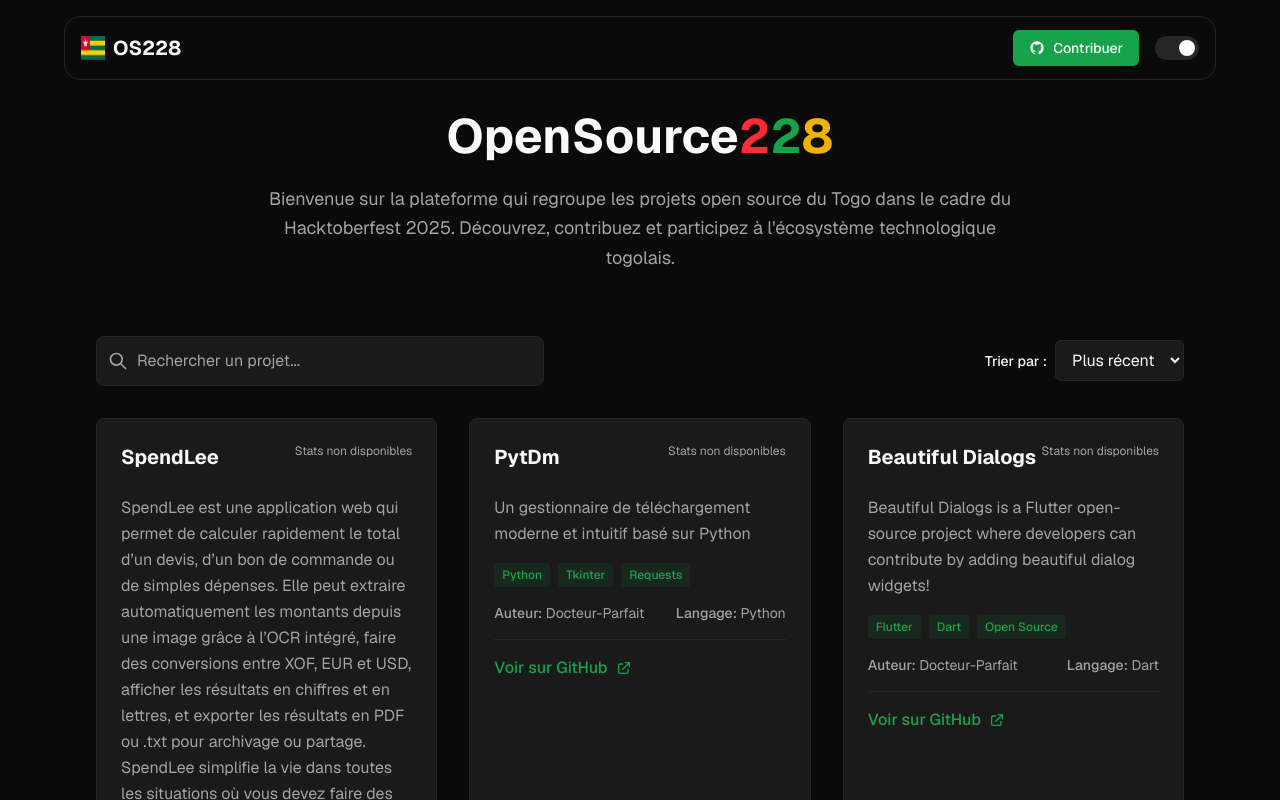
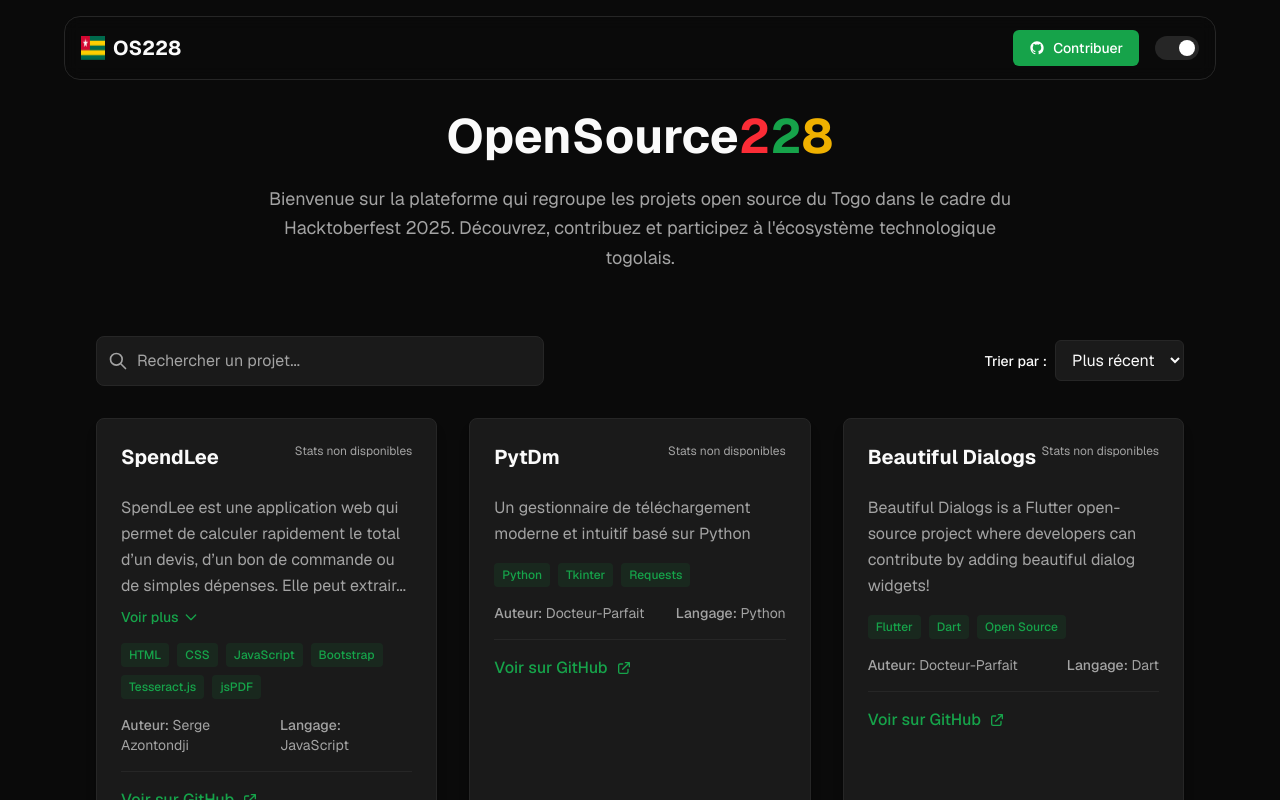
Before and after one commit to IlemLembo/os228, a Next.js app: page / in a window 1280 px wide. Shown: the top 800 px of the page. Built offline with nearby package versions, Linux system fonts and the light colour scheme; no server answers.

Commit message:
feat: Added support for displaying long descriptions in ProjectCard

```diff
--- a/components/ProjectCard.tsx
+++ b/components/ProjectCard.tsx
@@ -1,3 +1,6 @@
+"use client";
+
+import { useState } from "react";
 import { Project } from "../data/projects";
 import { useGitHubStats } from "../hooks/useGitHubStats";
 
@@ -5,8 +8,16 @@
   project: Project;
 }
 
+const MAX_DESCRIPTION_LENGTH = 150;
+
 export default function ProjectCard({ project }: ProjectCardProps) {
   const { stats, loading } = useGitHubStats(project.link);
+  const [isExpanded, setIsExpanded] = useState(false);
+
+  const isLongDescription = project.description.length > MAX_DESCRIPTION_LENGTH;
+  const displayedDescription = isExpanded || !isLongDescription
+    ? project.description
+    : `${project.description.slice(0, MAX_DESCRIPTION_LENGTH)}...`;
 
   return (
     <div className="bg-card rounded-lg p-6 shadow-lg hover:shadow-xl transition-shadow duration-300 border border-border">
@@ -47,9 +58,53 @@
         </div>
       </div>
 
-      <p className="text-muted-foreground mb-4 leading-relaxed">
-        {project.description}
-      </p>
+      <div className="mb-4">
+        <p className="text-muted-foreground leading-relaxed">
+          {displayedDescription}
+        </p>
+        {isLongDescription && (
+          <button
+            onClick={() => setIsExpanded(!isExpanded)}
+            className="text-primary hover:text-primary/80 text-sm font-medium mt-2 transition-colors duration-200 flex items-center gap-1"
+          >
+            {isExpanded ? (
+              <>
+                Voir moins
+                <svg
+                  className="w-4 h-4"
+                  fill="none"
+                  stroke="currentColor"
+                  viewBox="0 0 24 24"
+                >
+                  <path
+                    strokeLinecap="round"
+                    strokeLinejoin="round"
+                    strokeWidth={2}
+                    d="M5 15l7-7 7 7"
+                  />
+                </svg>
+              </>
+            ) : (
+              <>
+                Voir plus
+                <svg
+                  className="w-4 h-4"
+                  fill="none"
+                  stroke="currentColor"
+                  viewBox="0 0 24 24"
+                >
+                  <path
+                    strokeLinecap="round"
+                    strokeLinejoin="round"
+                    strokeWidth={2}
+                    d="M19 9l-7 7-7-7"
+                  />
+                </svg>
+              </>
+            )}
+          </button>
+        )}
+      </div>
 
       <div className="flex flex-wrap gap-2 mb-4">
         {project.technologies.map((tech, index) => (
```
